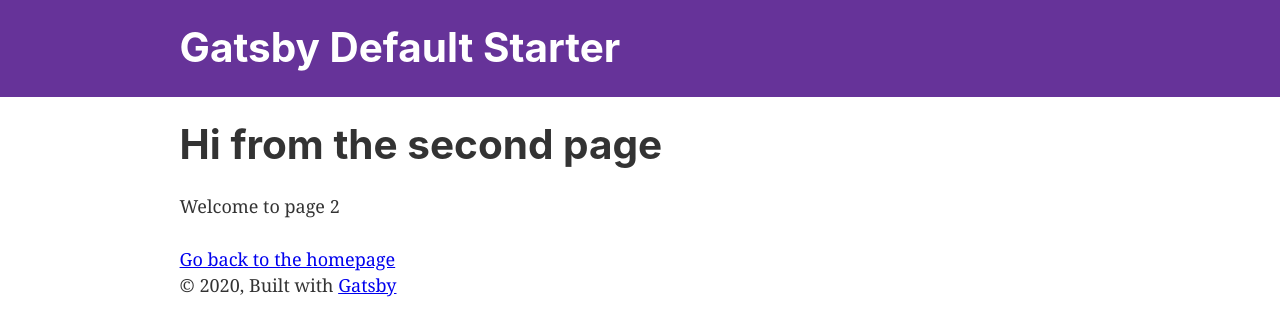
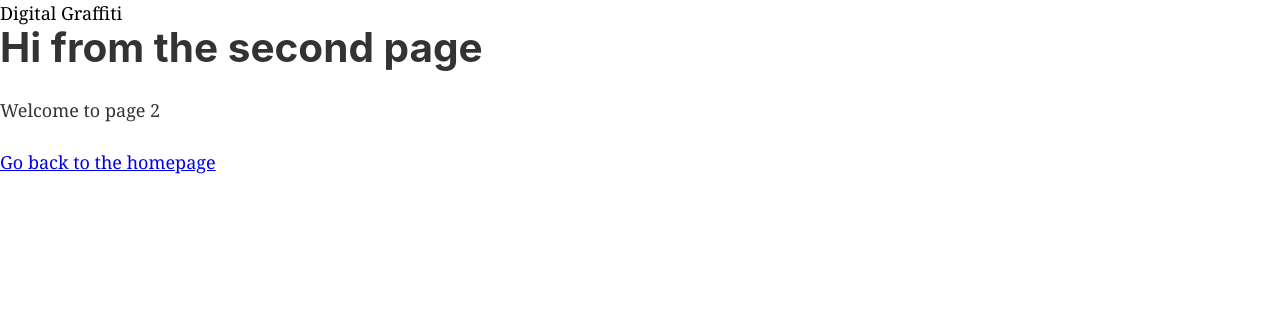
Before and after one commit to jasonpvp/digitalgraffiti, a Gatsby site in the folder frontend/: page /page-2 in a window 1280 px wide. Built offline with nearby package versions, Linux system fonts and the light colour scheme; Gatsby itself is replaced by a stand-in of ours.

Commit message:
install rebass

```diff
--- a/frontend/gatsby-config.js
+++ b/frontend/gatsby-config.js
@@ -1,8 +1,8 @@
 module.exports = {
   siteMetadata: {
-    title: `Gatsby Default Starter`,
-    description: `Kick off your next, great Gatsby project with this default starter. This barebones starter ships with the main Gatsby configuration files you might need.`,
-    author: `@gatsbyjs`,
+    title: `Digital Graffiti`,
+    description: `Hackathon project.`,
+    author: `team`,
   },
   plugins: [
     `gatsby-plugin-react-helmet`,
--- a/frontend/package.json
+++ b/frontend/package.json
@@ -5,6 +5,8 @@
   "version": "0.1.0",
   "author": "Kyle Mathews <mathews.kyle@gmail.com>",
   "dependencies": {
+    "@rebass/preset": "^4.0.5",
+    "emotion-theming": "^10.0.27",
     "gatsby": "^2.19.7",
     "gatsby-image": "^2.2.39",
     "gatsby-plugin-manifest": "^2.2.39",
@@ -16,7 +18,8 @@
     "prop-types": "^15.7.2",
     "react": "^16.12.0",
     "react-dom": "^16.12.0",
-    "react-helmet": "^5.2.1"
+    "react-helmet": "^5.2.1",
+    "rebass": "^4.0.7"
   },
   "devDependencies": {
     "prettier": "^1.19.1"
--- a/frontend/src/components/header.js
+++ b/frontend/src/components/header.js
@@ -3,31 +3,16 @@ import PropTypes from "prop-types"
 import React from "react"
 
 const Header = ({ siteTitle }) => (
-  <header
-    style={{
-      background: `rebeccapurple`,
-      marginBottom: `1.45rem`,
-    }}
-  >
-    <div
+  <header>
+    <Link
+      to="/"
       style={{
-        margin: `0 auto`,
-        maxWidth: 960,
-        padding: `1.45rem 1.0875rem`,
+        color: `black`,
+        textDecoration: `none`,
       }}
     >
-      <h1 style={{ margin: 0 }}>
-        <Link
-          to="/"
-          style={{
-            color: `white`,
-            textDecoration: `none`,
-          }}
-        >
-          {siteTitle}
-        </Link>
-      </h1>
-    </div>
+      {siteTitle}
+    </Link>
   </header>
 )
 
--- a/frontend/src/components/layout.js
+++ b/frontend/src/components/layout.js
@@ -26,20 +26,7 @@ const Layout = ({ children }) => {
   return (
     <>
       <Header siteTitle={data.site.siteMetadata.title} />
-      <div
-        style={{
-          margin: `0 auto`,
-          maxWidth: 960,
-          padding: `0 1.0875rem 1.45rem`,
-        }}
-      >
-        <main>{children}</main>
-        <footer>
-          © {new Date().getFullYear()}, Built with
-          {` `}
-          <a href="https://www.gatsbyjs.org">Gatsby</a>
-        </footer>
-      </div>
+      <main>{children}</main>
     </>
   )
 }
```
Also changed, not shown: frontend/gatsby-ssr.js (deleted, +0 -7 lines), frontend/src/pages/index.js (+7 -17 lines), frontend/src/images/gatsby-astronaut.png (deleted), frontend/src/images/gatsby-icon.png (deleted), 1 other file.
